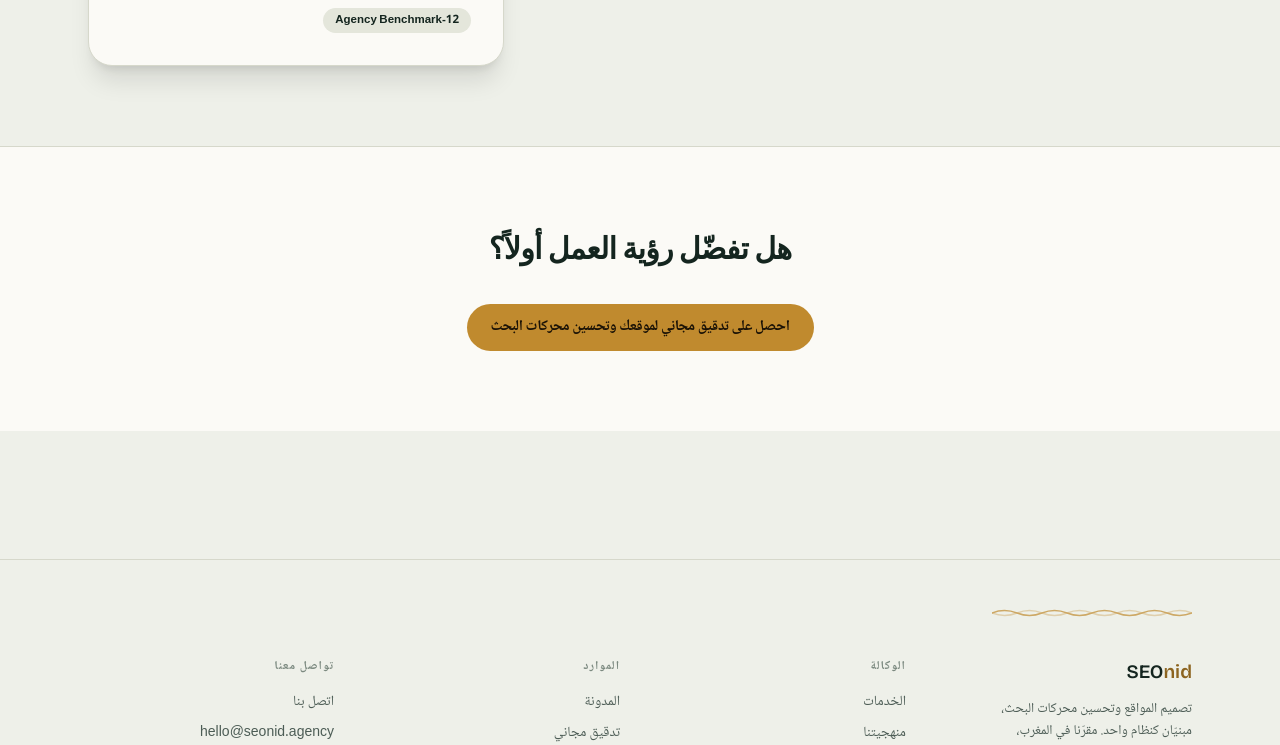
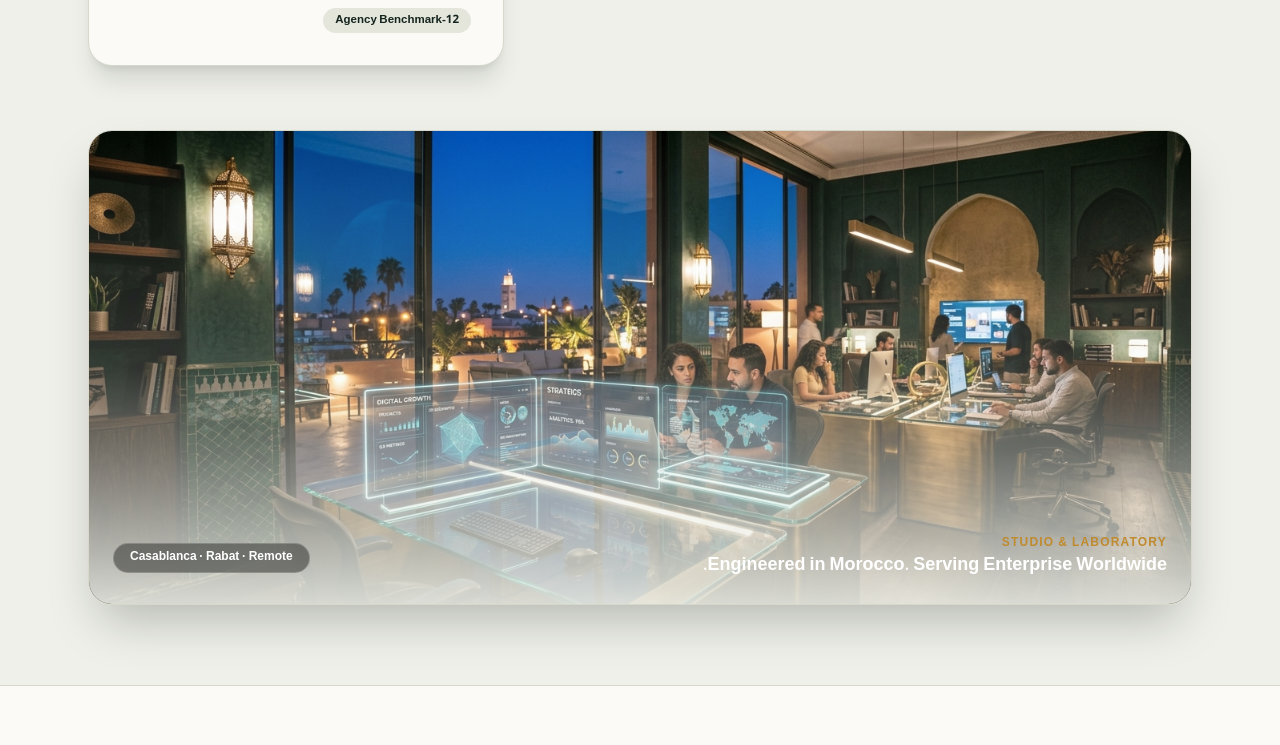
Before and after one commit to Abdelilah369/seonid-agency, a Next.js app: page /ar/about in a window 1280 px wide. Shown: the part 680-1425 px from the top of the page. Built offline with nearby package versions, Linux system fonts and the light colour scheme.

Commit message:
feat(media): integrate cinematic studio photography into hero and about page

```diff
--- a/app/[locale]/about/page.tsx
+++ b/app/[locale]/about/page.tsx
@@ -74,6 +74,27 @@ export default async function AboutPage({
             </div>
           </div>
         </div>
+
+        {/* High-Resolution Studio Photography Visual */}
+        <div className="mt-16 overflow-hidden rounded-3xl border border-border bg-card shadow-2xl">
+          <div className="relative aspect-[21/9] w-full overflow-hidden">
+            <img
+              src="/images/hero-cinematic.jpg"
+              alt="SEONID Agency Moroccan Architectural Studio"
+              className="h-full w-full object-cover transition-transform duration-700 hover:scale-105"
+            />
+            <div className="absolute inset-0 bg-gradient-to-t from-bg/90 via-bg/20 to-transparent" />
+            <div className="absolute bottom-6 left-6 right-6 flex flex-wrap items-center justify-between gap-4 text-white">
+              <div>
+                <p className="text-xs font-bold uppercase tracking-widest text-accent">Studio & Laboratory</p>
+                <p className="text-lg font-bold">Engineered in Morocco. Serving Enterprise Worldwide.</p>
+              </div>
+              <span className="rounded-full border border-white/20 bg-black/40 px-4 py-1.5 text-xs font-semibold backdrop-blur-md">
+                Casablanca · Rabat · Remote
+              </span>
+            </div>
+          </div>
+        </div>
       </section>
 
       <section className="border-t border-border bg-surface">
--- a/components/HeroFilm.tsx
+++ b/components/HeroFilm.tsx
@@ -11,24 +11,22 @@ export default function HeroFilm({ locale, dict }: { locale: Locale; dict: Dicti
 
   return (
     <section className="relative overflow-hidden bg-gradient-to-b from-[#0d1814] via-[#111e19] to-bg py-24 sm:py-32 lg:py-40 text-white">
-      {/* Cinematic Ambient Atmosphere (Zero Lag, 120fps CSS GPU Accelerated) */}
+      {/* Cinematic Ambient Atmosphere with High-Resolution Studio Photography */}
       <div className="pointer-events-none absolute inset-0 -z-10 overflow-hidden" aria-hidden="true">
+        {/* Editorial Moroccan Agency Architectural Photography Background */}
+        <div
+          className="absolute inset-0 bg-cover bg-center bg-no-repeat opacity-25 mix-blend-luminosity scale-105 transition-transform duration-1000"
+          style={{ backgroundImage: "url('/images/hero-cinematic.jpg')" }}
+        />
+
+        {/* Dark Emerald & Vignette Overlays for Maximum Text Contrast */}
+        <div className="absolute inset-0 bg-gradient-to-r from-[#0d1814]/95 via-[#111e19]/90 to-[#0d1814]/70" />
+        <div className="absolute inset-0 bg-gradient-to-t from-bg via-transparent to-[#0d1814]/80" />
+
         {/* Soft Golden & Emerald Organic Aura */}
-        <div className="absolute -top-40 -left-40 h-[550px] w-[550px] rounded-full bg-[#c08a2e]/15 blur-[120px] animate-pulse" />
-        <div className="absolute top-1/3 -right-40 h-[600px] w-[600px] rounded-full bg-[#1b3d30]/35 blur-[140px]" />
-        <div className="absolute -bottom-20 left-1/3 h-[450px] w-[450px] rounded-full bg-[#c08a2e]/10 blur-[100px]" />
-
-        {/* Subtle Luxury Architectural Grid */}
-        <div
-          className="absolute inset-0 opacity-[0.04]"
-          style={{
-            backgroundImage:
-              "linear-gradient(to right, #ffffff 1px, transparent 1px), linear-gradient(to bottom, #ffffff 1px, transparent 1px)",
-            backgroundSize: "64px 64px",
-          }}
-        />
-        {/* Gradient Mask to Fade out bottom seamlessly */}
-        <div className="absolute inset-0 bg-gradient-to-t from-bg via-transparent to-transparent" />
+        <div className="absolute -top-40 -left-40 h-[550px] w-[550px] rounded-full bg-[#c08a2e]/20 blur-[120px] animate-pulse" />
+        <div className="absolute top-1/3 -right-40 h-[600px] w-[600px] rounded-full bg-[#1b3d30]/40 blur-[140px]" />
+        <div className="absolute -bottom-20 left-1/3 h-[450px] w-[450px] rounded-full bg-[#c08a2e]/15 blur-[100px]" />
       </div>
 
       <div className="mx-auto w-full max-w-6xl px-6">
```
Also changed, not shown: public/images/hero-cinematic.jpg (added).
